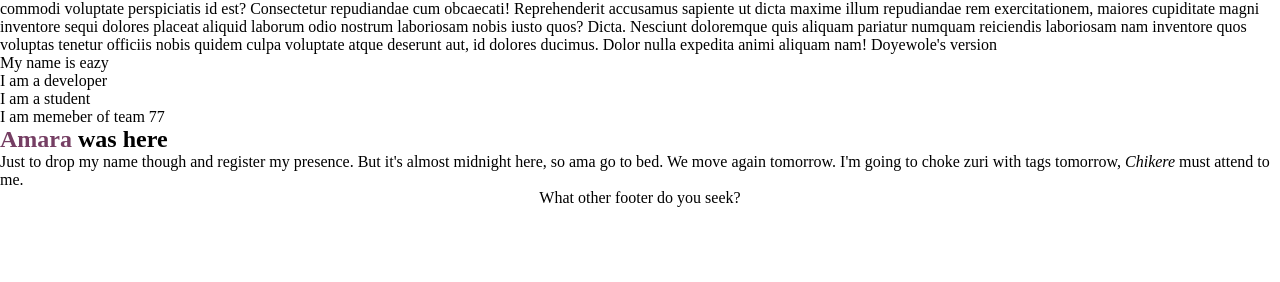
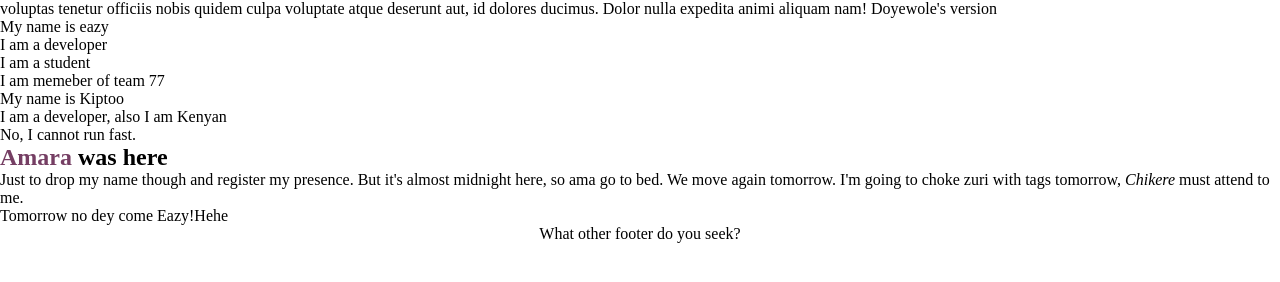
Before and after one commit to kay-four/terms-test, a plain HTML site: page index.html in a window 1280 px wide. Shown: the part 338-620 px from the top of the page. Drawn offline with Linux system fonts and the light colour scheme.

Commit message:
kiptoo's edit

```diff
--- a/index.html
+++ b/index.html
@@ -16,9 +16,15 @@
     <main>
         <h2 style="text-align: center; color:blue">Terms77 to the World🌐<i> ©️ Zuri.rector</i></h2>
         <p>
-            Lorem ipsum, dolor sit amet consectetur adipisicing elit. Architecto accusamus, similique voluptas ad nulla beatae reprehenderit a quidem maxime facilis neque libero labore sapiente voluptatem commodi voluptate perspiciatis id est? Consectetur repudiandae
-            cum obcaecati! Reprehenderit accusamus sapiente ut dicta maxime illum repudiandae rem exercitationem, maiores cupiditate magni inventore sequi dolores placeat aliquid laborum odio nostrum laboriosam nobis iusto quos? Dicta. Nesciunt doloremque
-            quis aliquam pariatur numquam reiciendis laboriosam nam inventore quos voluptas tenetur officiis nobis quidem culpa voluptate atque deserunt aut, id dolores ducimus. Dolor nulla expedita animi aliquam nam! Doyewole's version
+            Lorem ipsum, dolor sit amet consectetur adipisicing elit. Architecto accusamus, similique voluptas ad nulla
+            beatae reprehenderit a quidem maxime facilis neque libero labore sapiente voluptatem commodi voluptate
+            perspiciatis id est? Consectetur repudiandae
+            cum obcaecati! Reprehenderit accusamus sapiente ut dicta maxime illum repudiandae rem exercitationem,
+            maiores cupiditate magni inventore sequi dolores placeat aliquid laborum odio nostrum laboriosam nobis iusto
+            quos? Dicta. Nesciunt doloremque
+            quis aliquam pariatur numquam reiciendis laboriosam nam inventore quos voluptas tenetur officiis nobis
+            quidem culpa voluptate atque deserunt aut, id dolores ducimus. Dolor nulla expedita animi aliquam nam!
+            Doyewole's version
         </p>
         <ul>
             <li>My name is eazy</li>
@@ -26,8 +32,17 @@
             <li>I am a student</li>
             <li>I am memeber of team 77</li>
         </ul>
+        <ul>
+            <li>My name is Kiptoo</li>
+            <li>I am a developer, also I am Kenyan</li>
+            <li>No, I cannot run fast.</li>
+        </ul>
         <h2><span style="color:rgb(117, 62, 99);">Amara</span> was here</h2>
-        <p>Just to drop my name though and register my presence. But it's almost midnight here, so ama go to bed. We move again tomorrow. I'm going to choke zuri with tags tomorrow, <em>Chikere</em> must attend to me.
+        <p>Just to drop my name though and register my presence. But it's almost midnight here, so ama go to bed. We
+            move again tomorrow. I'm going to choke zuri with tags tomorrow, <em>Chikere</em> must attend to me.
+        </p>
+        <p>
+            Tomorrow no dey come Eazy!Hehe
         </p>
     </main>
     <footer>
```
